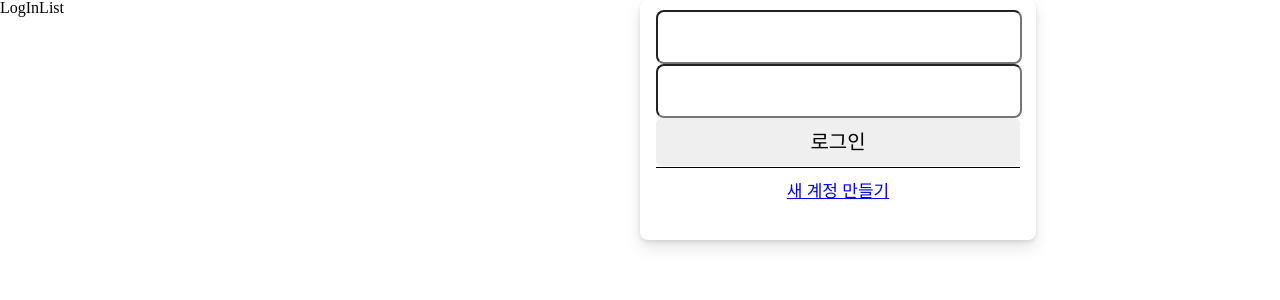
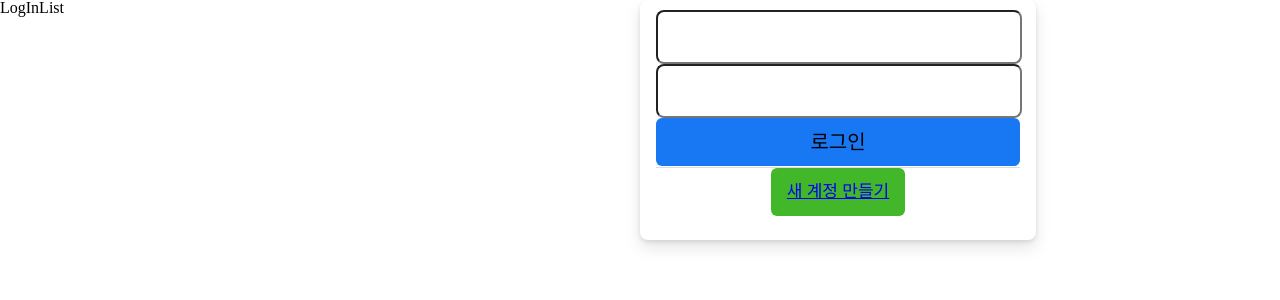
Before and after one commit to leesh235/SNS, a React (Create React App) app in the folder frontend/: page / in a window 1280 px wide. Shown: the top 300 px of the page. Built offline with nearby package versions, Linux system fonts and the light colour scheme.

Commit message:
add color

```diff
--- a/frontend/src/styles/theme.ts
+++ b/frontend/src/styles/theme.ts
@@ -53,7 +53,13 @@ Object.keys(sizes).reduce((acc: Media, label: string) => {
     return acc;
 }, media);
 
-const color = {};
+const color = {
+    blue: "#1877f2",
+    white: "#ffffff",
+    lightGray: "#dadde1",
+    seaBule: "#1877f2",
+    lightGreen: "#42b72a",
+};
 
 const fontSizes: string[] = [];
 
```
Lines whose indentation alone changed are shown as unchanged.
